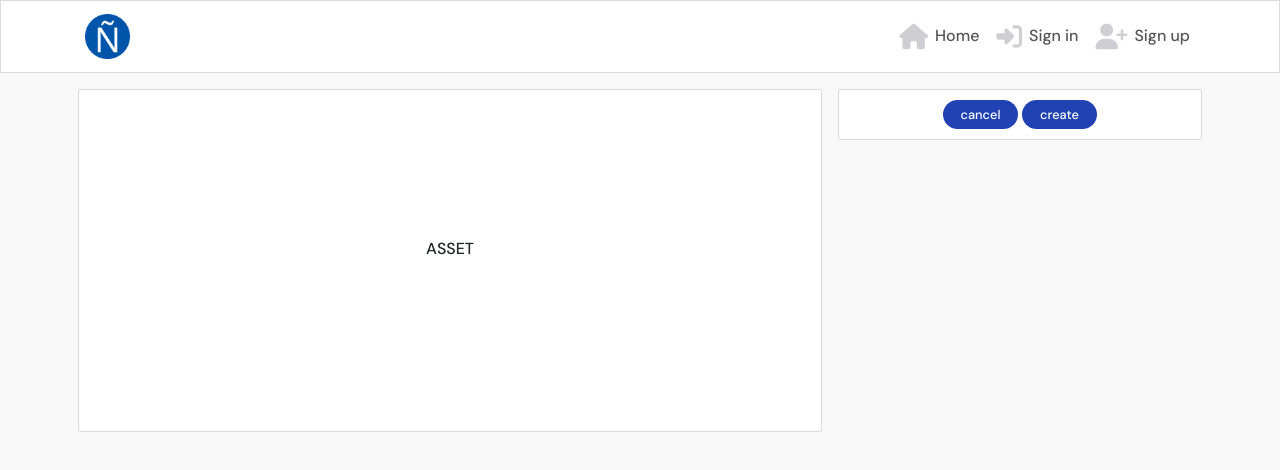
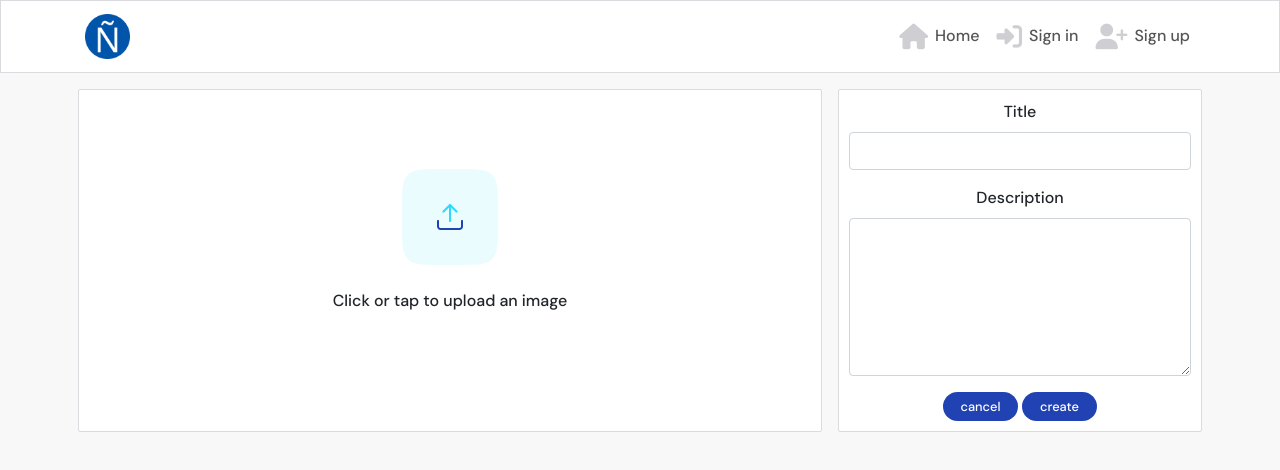
Before and after one commit to ogc1231/comprehensible-spanish-frontend, a React (Create React App) app: page /resources/create in a window 1280 px wide. Shown: the top 470 px of the page. Built offline with nearby package versions, Linux system fonts and the light colour scheme; no server answers.

Commit message:
Add ipload image functionality to create resource

```diff
--- a/src/pages/posts/ResourceCreateForm.js
+++ b/src/pages/posts/ResourceCreateForm.js
@@ -11,17 +11,59 @@ import Upload from "../../assets/upload.png";
 import styles from "../../styles/ResourceCreateEditForm.module.css";
 import appStyles from "../../App.module.css";
 import btnStyles from "../../styles/Button.module.css";
+import Asset from "../../components/Asset";
+import { Image } from "react-bootstrap";
 
 function ResourceCreateForm() {
 
   const [errors, setErrors] = useState({});
 
+  const [resourceData, setResourceData] = useState({
+    title: "",
+    content: "",
+    image: "",
+  });
+  const { title, description, image } = resourceData;
+
+  const handleChange = (event) => {
+    setResourceData({
+      ...resourceData,
+      [event.target.name]: event.target.value,
+    });
+  };
+
+  const handleChangeImage = (event) => {
+    if (event.target.files.length) {
+      URL.revokeObjectURL(image);
+      setResourceData({
+        ...resourceData,
+        image: URL.createObjectURL(event.target.files[0]),
+      });
+    }
+  };
+
 
   const textFields = (
     <div className="text-center">
-      {/* Add your form fields here */}
-
-
+      <Form.Group>
+        <Form.Label>Title</Form.Label>
+        <Form.Control
+          type="text"
+          name="title"
+          value={title}
+          onChange={handleChange}
+        />
+      </Form.Group>
+      <Form.Group>
+        <Form.Label>Description</Form.Label>
+        <Form.Control
+          as="textarea"
+          rows={6}
+          name="description"
+          value={description}
+          onChange={handleChange}
+        />
+      </Form.Group>
 
       <Button
         className={`${btnStyles.Button} ${btnStyles.Blue}`}
@@ -43,14 +85,37 @@ function ResourceCreateForm() {
             className={`${appStyles.Content} ${styles.Container} d-flex flex-column justify-content-center`}
           >
             <Form.Group className="text-center">
-
-                <Form.Label
+                {image ? (
+                  <>
+                  <figure>
+                    <Image className={appStyles.Image} src={image} rounded />
+                  </figure>
+                  <div>
+                    <Form.Label
+                      className={`${btnStyles.Button} ${btnStyles.Blue} btn`}
+                      htmlFor="image-upload"
+                    >
+                      Change the image
+                    </Form.Label>
+                  </div>
+                </>
+                ) : (
+                  <Form.Label
                   className="d-flex justify-content-center"
                   htmlFor="image-upload"
                 >
-                  ASSET
+                  <Asset
+                    src={Upload}
+                    message="Click or tap to upload an image"
+                  />
                 </Form.Label>
+                )}
 
+                <Form.File
+                  id="image-upload"
+                  accept="image/*"
+                  onChange={handleChangeImage}
+                />
             </Form.Group>
             <div className="d-md-none">{textFields}</div>
           </Container>
```
